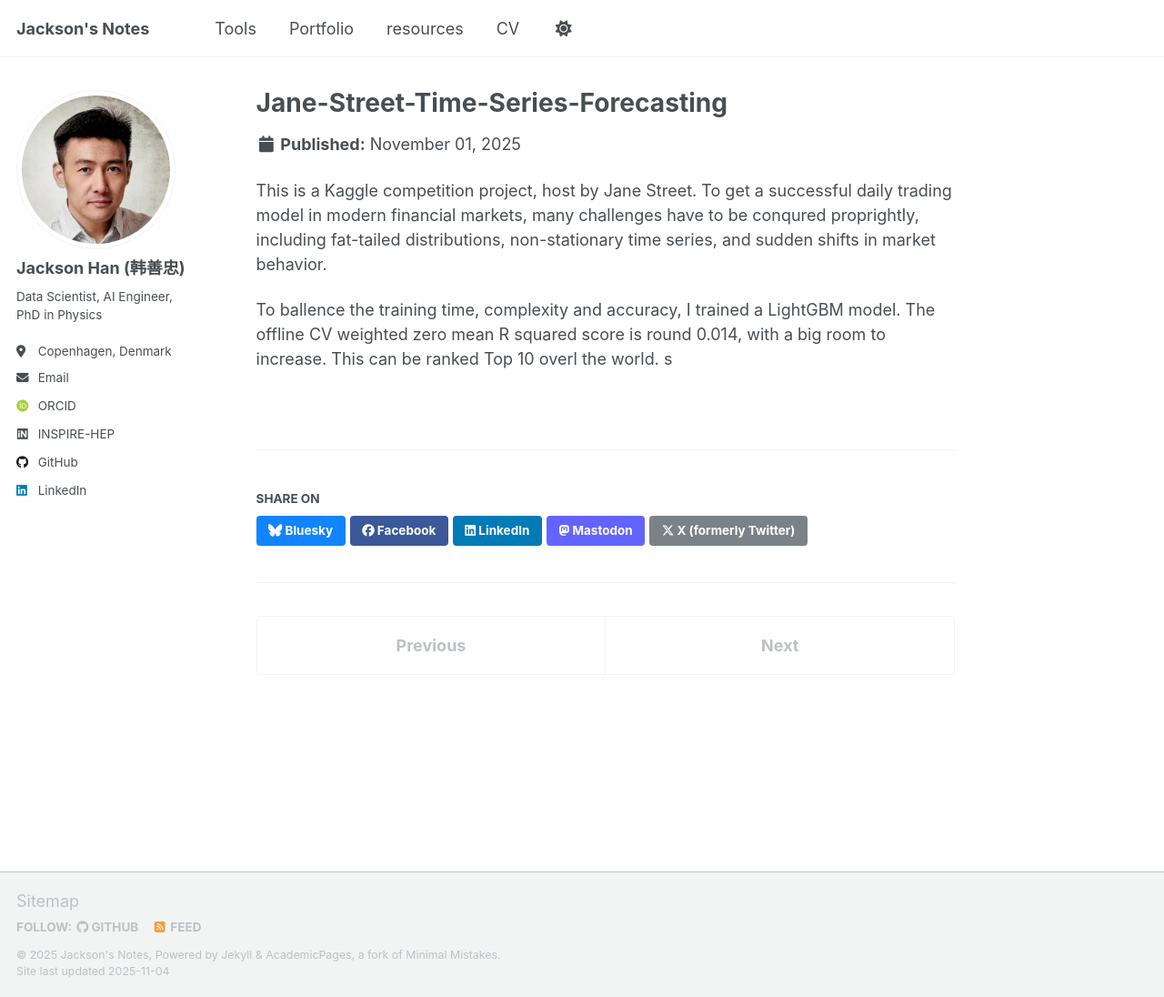
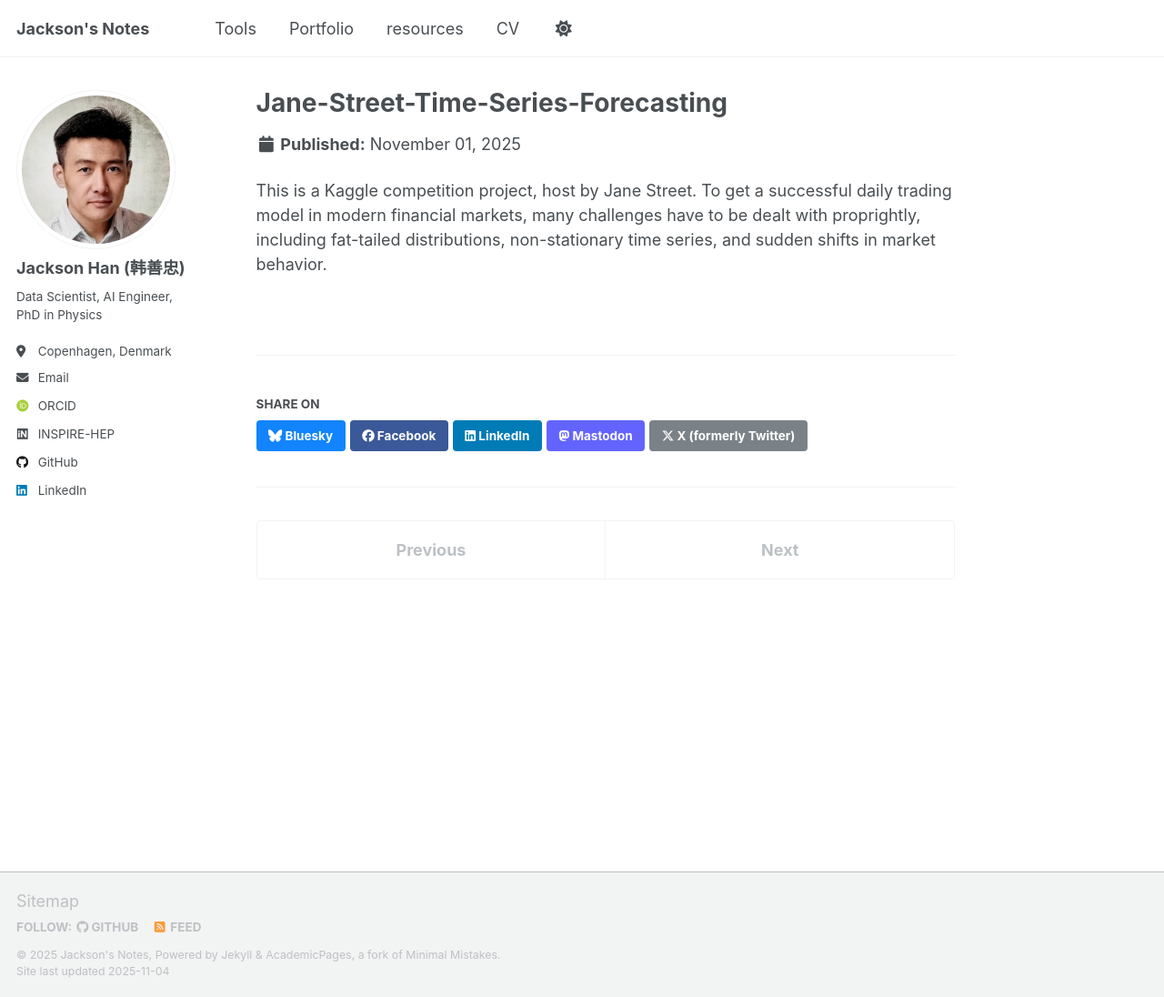
Before and after one commit to Jackson00Han/Jackson00Han.github.io, a Jekyll site: the page built from _portfolio/portfolio-1.md, in a window 1280 px wide and 1096 px high. Shown: the whole window at 91% size. Built offline with Jekyll 4.4.1, drawn with Linux system fonts in a browser that asks for light colours; some web fonts are replaced; a script that is not in the unit is left out.

```diff
--- a/_portfolio/portfolio-1.md
+++ b/_portfolio/portfolio-1.md
@@ -7,6 +7,4 @@ date: 2025-11-01
 permalink: /portfolio/item-1/
 ---
 
-This is a Kaggle competition project, host by Jane Street. To get a successful daily trading model in modern financial markets, many challenges have to be conqured proprightly, including fat-tailed distributions, non-stationary time series, and sudden shifts in market behavior.
-
-To ballence the training time, complexity and accuracy, I trained a LightGBM model. The offline CV weighted zero mean R squared score is round 0.014, with a big room to increase. This can be ranked Top 10 overl the world. s
+This is a Kaggle competition project, host by Jane Street. To get a successful daily trading model in modern financial markets, many challenges have to be dealt with proprightly, including fat-tailed distributions, non-stationary time series, and sudden shifts in market behavior.
```
